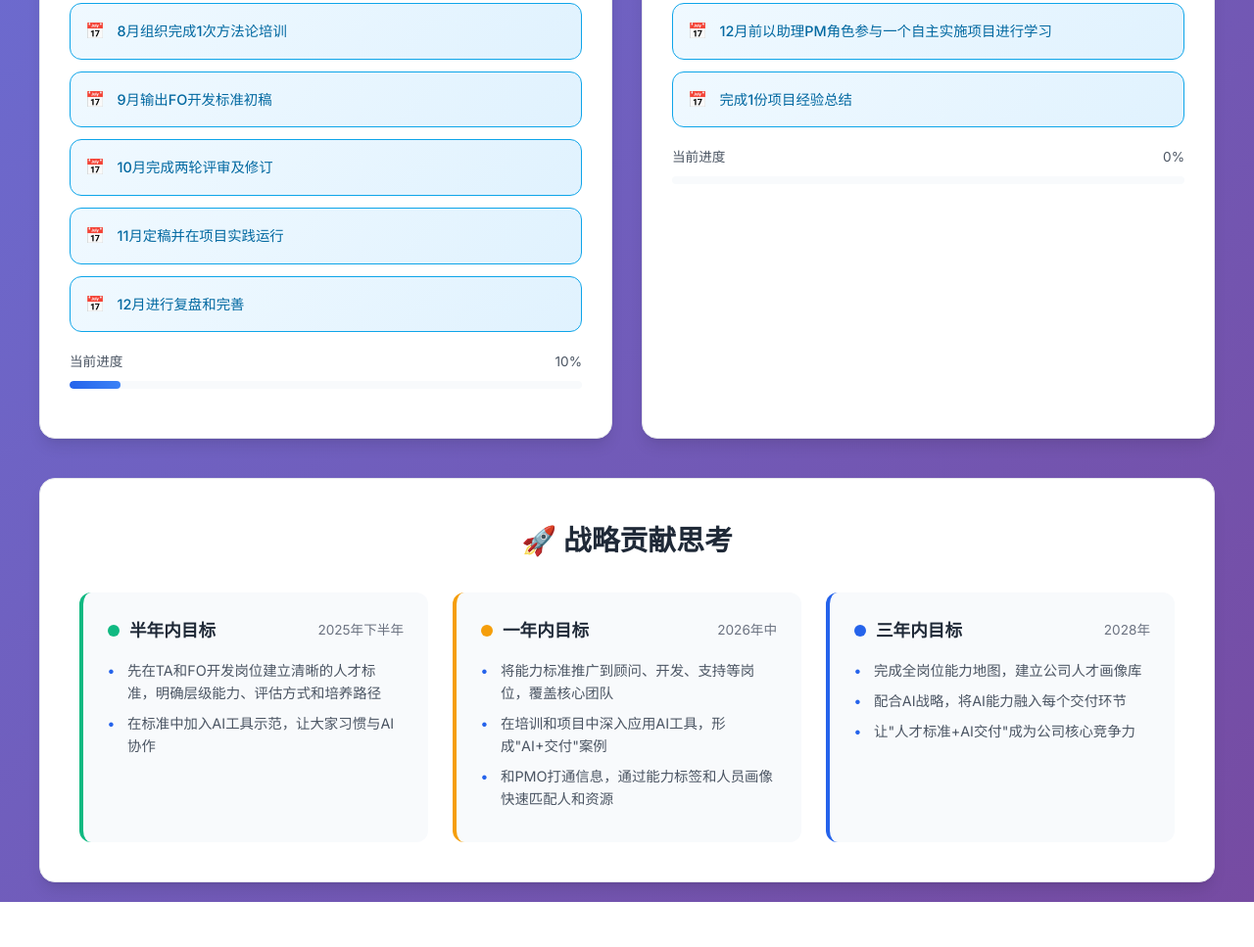
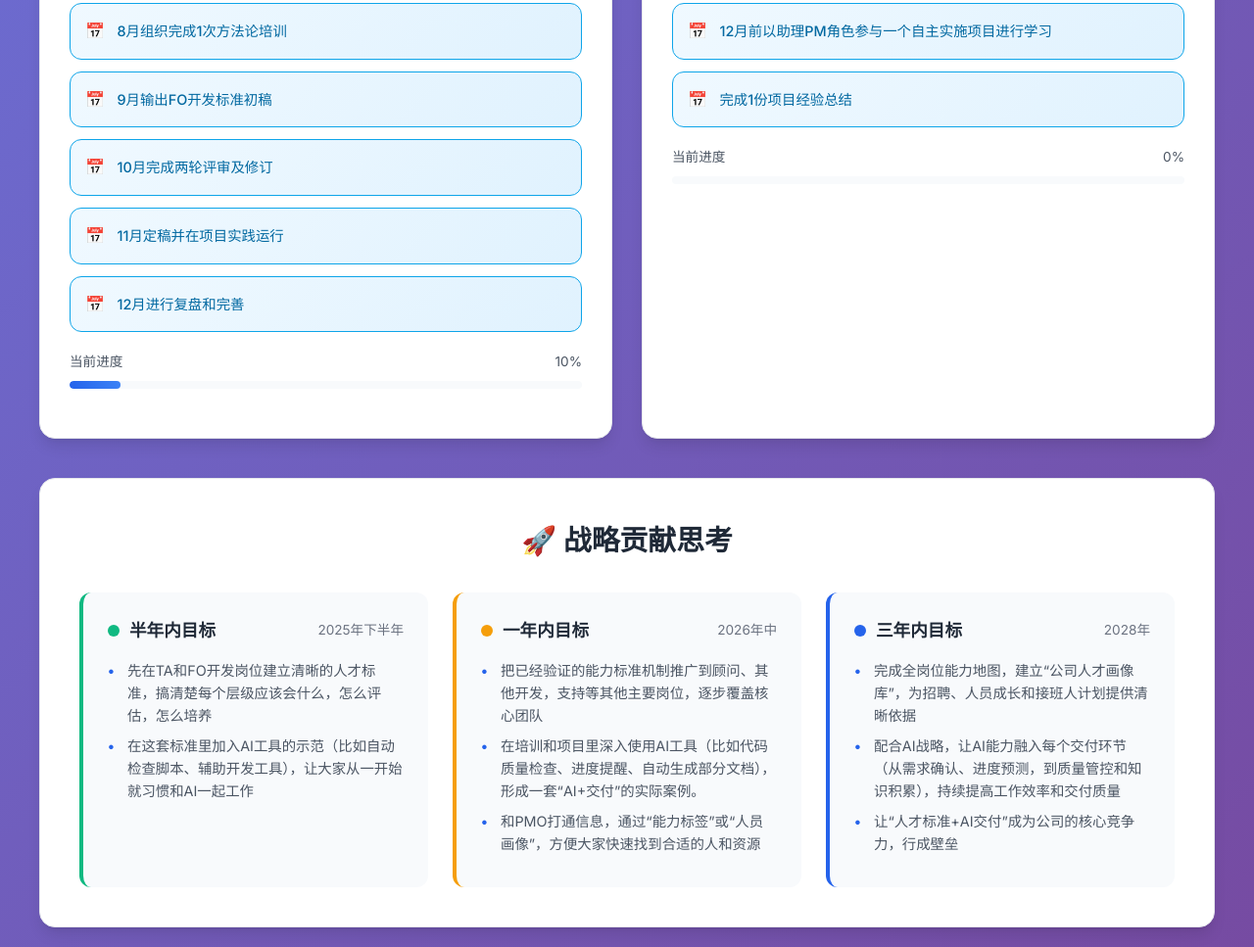
Before and after one commit to MarcoWu1234/2025H2Plan, a plain HTML site: page index.html in a window 1280 px wide. Shown: the part 1432-2399 px from the top of the page at 98% size. Before the commit the page ends 2353 px from the top, so only its background shows below. Drawn offline with Linux system fonts and the light colour scheme; a script that the page names is missing.

Commit message:
Update index.html

```diff
--- a/index.html
+++ b/index.html
@@ -1427,8 +1427,8 @@
             <div class="phase-period">2025年下半年</div>
           </div>
           <ul class="details-list">
-            <li>先在TA和FO开发岗位建立清晰的人才标准，明确层级能力、评估方式和培养路径</li>
-            <li>在标准中加入AI工具示范，让大家习惯与AI协作</li>
+            <li>先在TA和FO开发岗位建立清晰的人才标准，搞清楚每个层级应该会什么，怎么评估，怎么培养</li>
+            <li>在这套标准里加入AI工具的示范（比如自动检查脚本、辅助开发工具），让大家从一开始就习惯和AI一起工作</li>
           </ul>
         </div>
 
@@ -1439,9 +1439,9 @@
             <div class="phase-period">2026年中</div>
           </div>
           <ul class="details-list">
-            <li>将能力标准推广到顾问、开发、支持等岗位，覆盖核心团队</li>
-            <li>在培训和项目中深入应用AI工具，形成"AI+交付"案例</li>
-            <li>和PMO打通信息，通过能力标签和人员画像快速匹配人和资源</li>
+            <li>把已经验证的能力标准机制推广到顾问、其他开发，支持等其他主要岗位，逐步覆盖核心团队</li>
+            <li>在培训和项目里深入使用AI工具（比如代码质量检查、进度提醒、自动生成部分文档），形成一套“AI+交付”的实际案例。</li>
+            <li>和PMO打通信息，通过“能力标签”或“人员画像”，方便大家快速找到合适的人和资源</li>
           </ul>
         </div>
 
@@ -1452,9 +1452,9 @@
             <div class="phase-period">2028年</div>
           </div>
           <ul class="details-list">
-            <li>完成全岗位能力地图，建立公司人才画像库</li>
-            <li>配合AI战略，将AI能力融入每个交付环节</li>
-            <li>让"人才标准+AI交付"成为公司核心竞争力</li>
+            <li>完成全岗位能力地图，建立“公司人才画像库”，为招聘、人员成长和接班人计划提供清晰依据</li>
+            <li>配合AI战略，让AI能力融入每个交付环节（从需求确认、进度预测，到质量管控和知识积累），持续提高工作效率和交付质量</li>
+            <li>让“人才标准+AI交付”成为公司的核心竞争力，行成壁垒</li>
           </ul>
         </div>
       </div>
```
